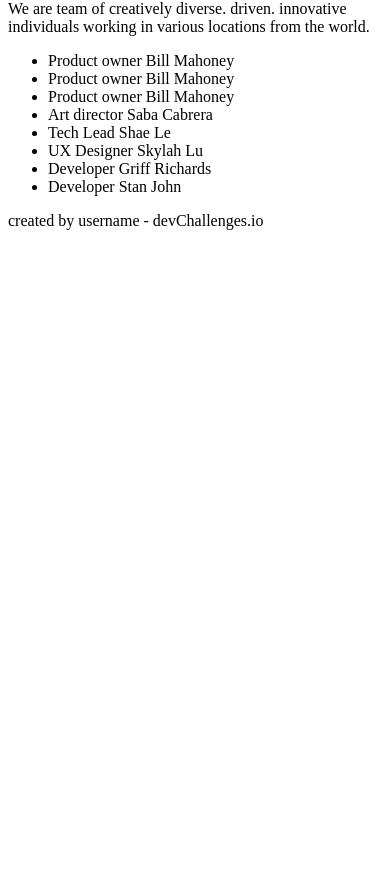
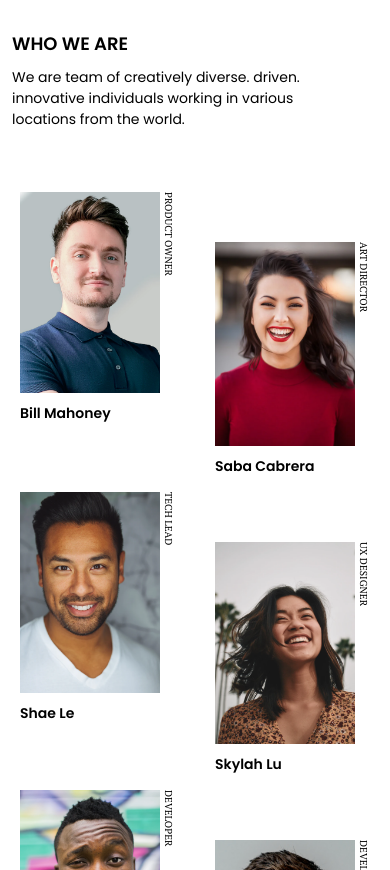
Before and after one commit to Lionprincipe/team-page-devchallenge, a plain HTML site: page index.html in a window 390 px wide. Shown: the part 127-997 px from the top of the page. Before the commit the page ends 844 px from the top, so only its background shows below. Drawn offline with Linux system fonts and the light colour scheme.

Commit message:
complete mobile version

```diff
--- a/css/style.css
+++ b/css/style.css
@@ -0,0 +1,160 @@
+* {
+  padding: 0;
+  margin: 0;
+  box-sizing: border-box;
+  margin-block: 0;
+}
+
+ul {
+  list-style: none;
+  padding-inline-start: 0;
+}
+
+body {
+  position: relative;
+  width: 100%;
+  min-height: 1409px;
+}
+
+.headline,
+.subtitle,
+.description {
+  padding-left: 12px;
+}
+
+.main__container {
+  padding-top: 71px;
+}
+
+.headline {
+  font-family: PT Serif;
+  font-style: normal;
+  font-weight: bold;
+  font-size: 36px;
+  line-height: 48px;
+  letter-spacing: -0.045em;
+  color: #000000;
+}
+
+.subtitle {
+  margin-top: 38px;
+  font-family: Poppins;
+  font-style: normal;
+  font-weight: 600;
+  font-size: 18px;
+  line-height: 27px;
+
+  text-transform: uppercase;
+  color: #000000;
+}
+
+.description {
+  margin-top: 10px;
+  max-width: 333px;
+  min-height: 87px;
+
+  font-family: Poppins;
+  font-style: normal;
+  font-weight: normal;
+  font-size: 14px;
+  line-height: 21px;
+
+  color: #000000;
+}
+
+.member__card:nth-child(2n + 1) {
+  margin-left: 20px;
+  margin-bottom: 65px;
+}
+
+.member__card:nth-child(2n + 2) {
+  margin-right: 20px;
+  margin-top: 50px;
+  margin-bottom: 15px;
+}
+
+.fullname {
+  display: inline-block;
+  margin-top: 10px;
+
+  font-family: Poppins;
+  font-style: normal;
+  font-weight: 600;
+  font-size: 14px;
+  line-height: 21px;
+
+  color: #000000;
+}
+
+.job-name {
+  position: absolute;
+  top: 0;
+
+  display: block;
+
+  font-family: PT Serif;
+  font-style: normal;
+  font-weight: normal;
+  font-size: 10px;
+  line-height: 13px;
+  text-transform: uppercase;
+
+  color: #000000;
+  transform: translateX(155px) rotate(90deg);
+  transform-origin: top left;
+}
+
+.fullname {
+  max-width: 141px;
+  font-family: Poppins;
+  font-style: normal;
+  font-weight: 600;
+  font-size: 14px;
+  line-height: 21px;
+
+  color: #000000;
+}
+
+.members-list {
+  display: flex;
+  flex-wrap: wrap;
+  padding-top: 38px;
+  /* border: 1px solid red; */
+  justify-content: space-between;
+  /* max-width: 335px; */
+}
+
+.member__card {
+  max-width: 175px;
+  padding-right: 15px;
+  position: relative;
+}
+
+.member__card img {
+  display: block;
+  max-width: 140px;
+}
+
+footer {
+  position: absolute;
+  right: 0;
+  left: 0;
+  bottom: 0;
+  padding: 24px;
+}
+
+footer p {
+  font-family: Montserrat;
+  font-style: normal;
+  font-weight: 500;
+  font-size: 14px;
+  line-height: 17px;
+  /* identical to box height */
+
+  text-align: center;
+  color: #a9a9a9;
+}
+
+footer p span {
+  font-weight: 700;
+}
--- a/index.html
+++ b/index.html
@@ -15,46 +15,48 @@
     <title>Team | Our team</title>
   </head>
   <body>
-    <h1>The creative crew</h1>
-    <h2>Who we are</h2>
-    <p>
-      We are team of creatively diverse. driven. innovative individuals working
-      in various locations from the world.
+    <main class="main__container">
+      <h1 class="headline"><span>The creative crew</span></h1>
+      <h2 class="subtitle">Who we are</h2>
+      <p class="description">
+        We are team of creatively diverse. driven. innovative individuals
+        working in various locations from the world.
       </p>
-    <ul>
-      <li>
-        <span>Product owner</span>
-        <span>Bill Mahoney</span>
+      <ul class="members-list">
+        <li class="member__card">
+          <img src="./images/team-photos/photo1.png" />
+          <span class="job-name">Product owner</span>
+          <span class="fullname">Bill Mahoney</span>
         </li>
-      <li>
-        <span>Product owner</span>
-        <span>Bill Mahoney</span>
+        <li class="member__card">
+          <img src="./images/team-photos/photo2.png" />
+          <span class="job-name">Art director</span>
+          <span class="fullname">Saba Cabrera</span>
         </li>
-      <li>
-        <span>Product owner</span>
-        <span>Bill Mahoney</span>
+        <li class="member__card">
+          <img src="./images/team-photos/photo3.png" />
+          <span class="job-name">Tech Lead</span>
+          <span class="fullname">Shae Le</span>
         </li>
-      <li>
-        <span>Art director</span>
-        <span>Saba Cabrera</span>
+        <li class="member__card">
+          <img src="./images/team-photos/photo4.png" />
+          <span class="job-name">UX Designer</span>
+          <span class="fullname">Skylah Lu</span>
         </li>
-      <li>
-        <span>Tech Lead</span>
-        <span>Shae Le</span>
+        <li class="member__card">
+          <img src="./images/team-photos/photo5.png" />
+          <span class="job-name">Developer</span>
+          <span class="fullname">Griff Richards</span>
         </li>
-      <li>
-        <span>UX Designer</span>
-        <span>Skylah Lu</span>
-      </li>
-      <li>
-        <span>Developer</span>
-        <span>Griff Richards</span>
-      </li>
-      <li>
-        <span>Developer</span>
-        <span>Stan John</span>
+        <li class="member__card">
+          <img src="./images/team-photos/photo6.png" />
+          <span class="job-name">Developer</span>
+          <span class="fullname">Stan John</span>
         </li>
       </ul>
-    <p>created by username - devChallenges.io</p>
+    </main>
+    <footer>
+      <p>created by <span>username</span> - devChallenges.io</p>
+    </footer>
   </body>
 </html>
```
Also changed, not shown: images/team-photos/photo1.png (renamed from photo1.png), images/team-photos/photo2.png (renamed from photo2.png), images/team-photos/photo3.png (renamed from photo3.png), images/team-photos/photo4.png (renamed from photo4.png), images/team-photos/photo5.png (renamed from photo5.png), images/team-photos/photo6.png (renamed from photo6.png). Lines whose indentation alone changed are shown as unchanged.
